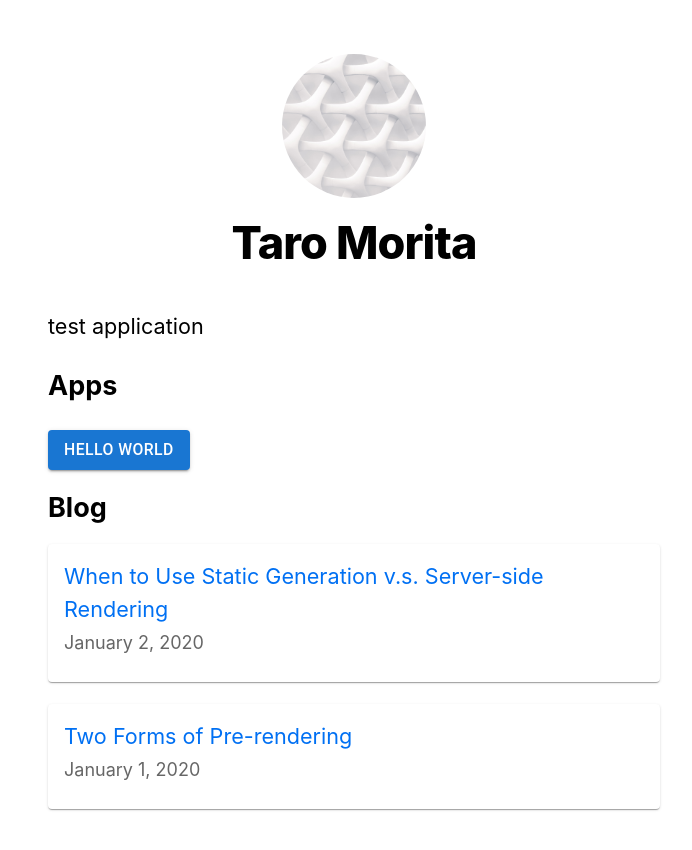
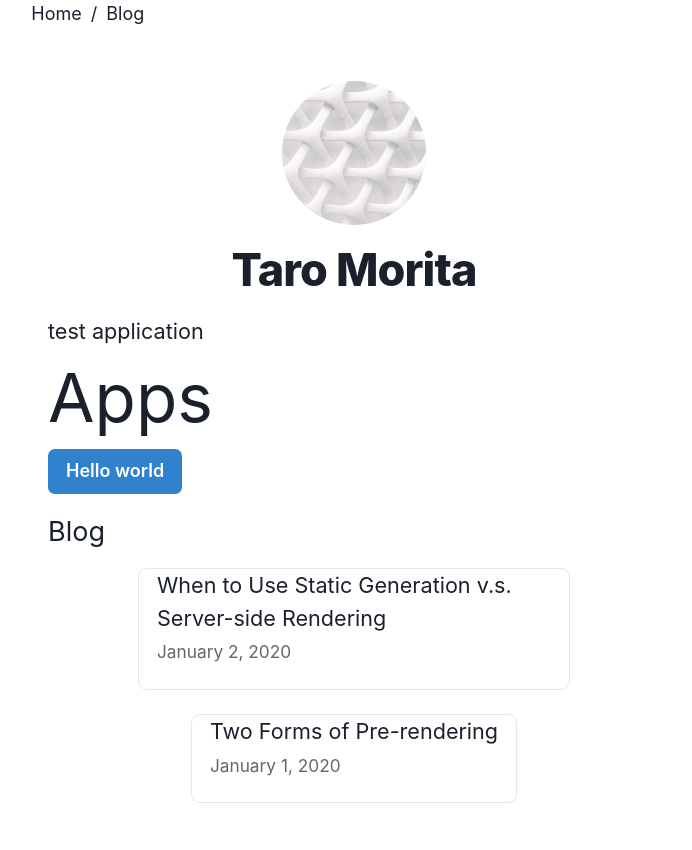
Before and after one commit to taro0079/my-app, a Next.js app: page / in a window 1280 px wide. Shown: the top 850 px of the page, without its empty margins (286-978 px from the left). Built offline with nearby package versions, Linux system fonts and the light colour scheme.

Commit message:
add chakra ui

```diff
--- /dev/null
+++ b/components/header.tsx
@@ -0,0 +1,22 @@
+import {
+  Breadcrumb,
+  BreadcrumbItem,
+  BreadcrumbLink,
+  BreadcrumbSeparator,
+  Container,
+} from "@chakra-ui/react";
+
+export default function Menubar() {
+  return (
+    <Container>
+      <Breadcrumb>
+        <BreadcrumbItem>
+          <BreadcrumbLink href="#">Home</BreadcrumbLink>
+        </BreadcrumbItem>
+        <BreadcrumbItem>
+          <BreadcrumbLink href="#">Blog</BreadcrumbLink>
+        </BreadcrumbItem>
+      </Breadcrumb>
+    </Container>
+  );
+}
--- a/pages/index.tsx
+++ b/pages/index.tsx
@@ -1,50 +1,58 @@
 import Head from "next/head";
 import Layout, { siteTitle } from "../components/layout";
 import utilStyles from "../styles/utils.module.css";
-import { getSortedPostsData } from '../lib/posts'
+import { getSortedPostsData } from "../lib/posts";
 import Link from "next/link";
 import { GetStaticProps } from "next";
 import { useLayoutEffect } from "react";
-import Button from '@mui/material/Button'
-import Card from '@mui/material/Card'
-import CardContent from '@mui/material/CardContent'
 import Date from "../components/date";
+import { Button, ButtonGroup, HStack } from "@chakra-ui/react";
+import { Container } from "@chakra-ui/react";
+import { ChakraProvider } from "@chakra-ui/react";
+import { Text } from "@chakra-ui/react";
+import { Box, VStack} from "@chakra-ui/react";
+import Menubar from "../components/header";
+import About from "./about";
 
 export default function Home({
-	allPostsData
+  allPostsData,
 }: {
   allPostsData: {
-		date: string
-		title: string
-		id: string
-	}[]
+    date: string;
+    title: string;
+    id: string;
+  }[];
 }) {
   return (
+    <ChakraProvider>
+	<Menubar />
+
+
       <Layout home>
         <Head>
           <title>{siteTitle}</title>
         </Head>
         <section className={utilStyles.headingMd}>
-				<p>
-				test application
-
-				</p>
+          <p>test application</p>
         </section>
         <section>
-				<h2>Apps</h2>
-				<Button variant="contained">Hello world</Button>
-
-
-
+          <Text fontSize="6xl">Apps</Text>
+          <Button colorScheme="blue">Hello world</Button>
         </section>
 
         <section className={`${utilStyles.headingMd} ${utilStyles.padding1px}`}>
           <h2 className={utilStyles.headingLg}>Blog</h2>
           <ul className={utilStyles.list}>
+			<VStack spacing='24px'>
             {allPostsData.map(({ id, date, title }) => (
+              <Box
+                maxW="sm"
+                borderWidth="1px"
+                borderRadius="lg"
+                overflow="hidden"
+              >
+			  <Container>
                 <li className={utilStyles.listItem} key={id}>
-							<Card>
-								<CardContent>
                   <Link href={`/posts/${id}`}>
                     <a>{title}</a>
                   </Link>
@@ -52,24 +60,26 @@ export default function Home({
                   <small className={utilStyles.lightText}>
                     <Date dateString={date} />
                   </small>
+                </li>
 
-								</CardContent>
-							</Card>
-						</li>
+			  </Container>
+              </Box>
+
             ))}
+			</VStack>
+
           </ul>
-
         </section>
       </Layout>
-
-	)
+    </ChakraProvider>
+  );
 }
 
 export const getStaticProps: GetStaticProps = async () => {
-	const allPostsData = getSortedPostsData()
+  const allPostsData = getSortedPostsData();
   return {
     props: {
-			allPostsData
-		}
-	}
-}
+      allPostsData,
+    },
+  };
+};
```
Also changed, not shown: package.json (+4 -3 lines), 1 other file (tests, documents, lock files or other folders). Lines whose indentation alone changed are shown as unchanged.
